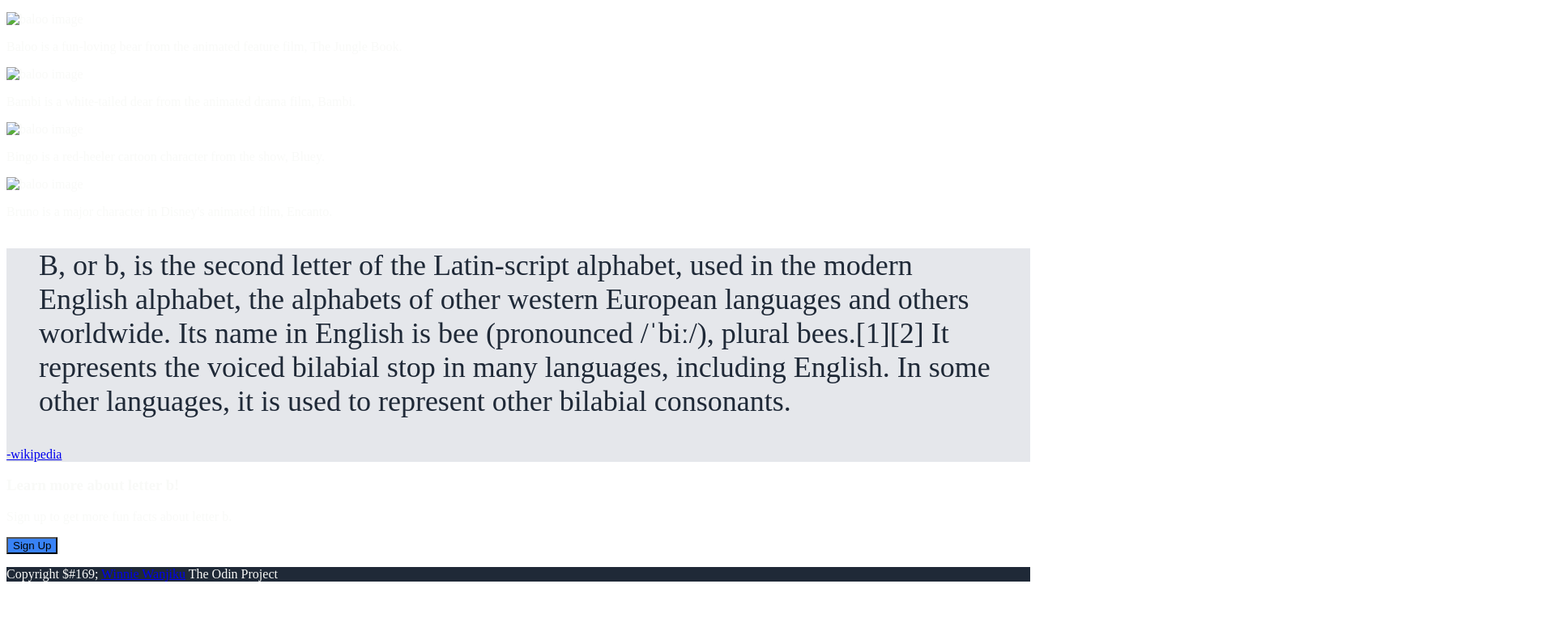
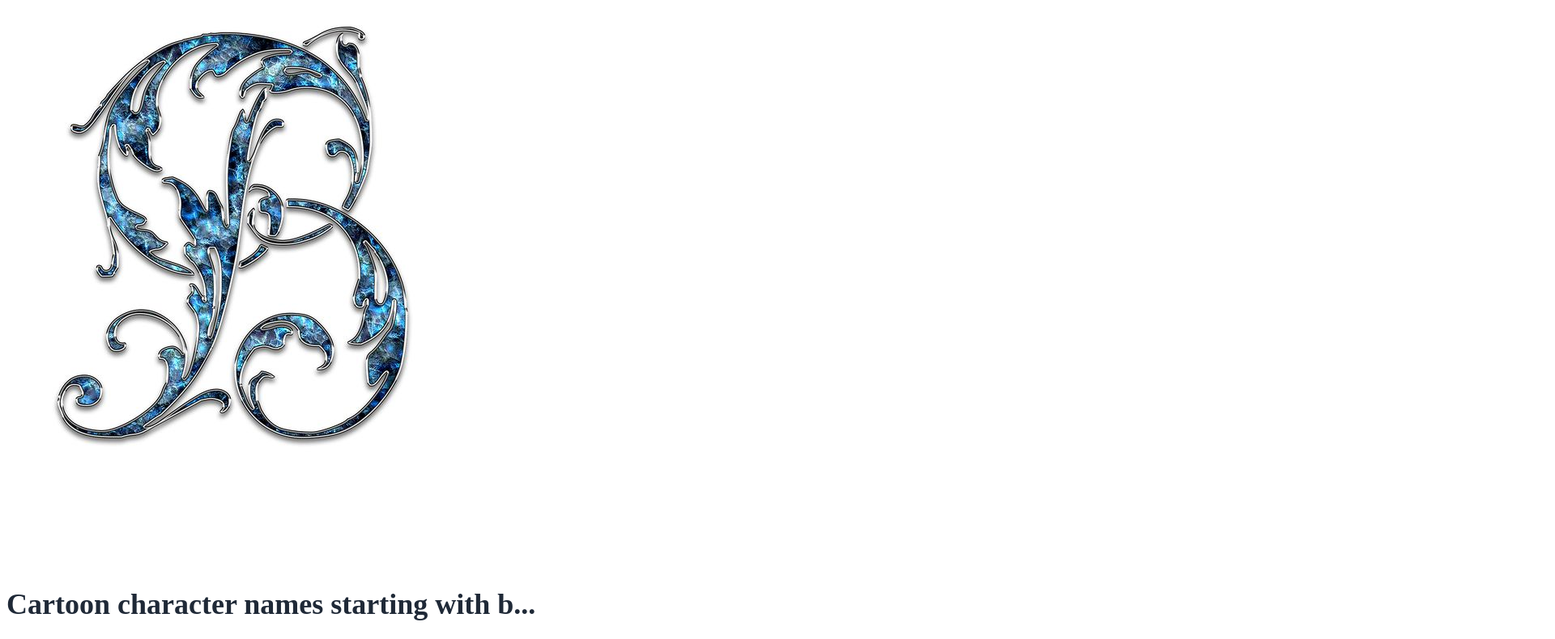
Before and after one commit to WanjikuWanjiku/Odin-Projects, a plain HTML site: page Landing-Page/index.html in a window 1280 px wide. Shown: the part 394-1184 px from the top of the page at 81% size, 1920 px wide, since content can reach past the window. Before the commit the page ends 1129 px from the top, so only its background shows below. Drawn offline with Linux system fonts and the light colour scheme.

Commit message:
Update image source for all images

```diff
--- a/Landing-Page/index.html
+++ b/Landing-Page/index.html
@@ -32,7 +32,7 @@
             </section>
 
             <section id="hero-image">
-                <img href="\Images\letter b blue.jpg" alt="A blue letter b.">
+                <img src="Images/b-blue.jpg" alt="A blue letter b.">
             </section>
 
         </section>
@@ -41,22 +41,22 @@
             <h2>Cartoon character names starting with b...</h2>
             <section class="thumbnail">
                 <section class="thumbnail-one">
-                    <img href="baloo.png" alt="baloo image">
+                    <img src="Images/baloo.png" alt="baloo image">
                     <p>Baloo is a fun-loving bear from the animated feature film, The Jungle Book.</p>
                 </section>
 
                 <section class="thumbnail-two">
-                    <img href="bambi.png" alt="baloo image">
+                    <img src="Images/bambi.png" alt="baloo image">
                     <p>Bambi is a white-tailed dear from the animated drama film, Bambi. </p>
                 </section>
 
                 <section class="thumbnail-three">
-                    <img href="bingo.png" alt="baloo image">
+                    <img src="Images/bingo.png" alt="baloo image">
                     <p>Bingo is a red-heeler cartoon character from the show, Bluey. </p>
                 </section>
 
                 <section class="thumbnail-four">
-                    <img href="bruno.png" alt="baloo image">
+                    <img src="Images/bruno.png" alt="baloo image">
                     <p>Bruno is a major character in Disney's animated film, Encanto. </p>
                 </section>
 
--- a/Landing-Page/styles.css
+++ b/Landing-Page/styles.css
@@ -2,6 +2,7 @@ body {
     color: #F9FAF8;
 }
 
+/* Format the header section to appear horizontally*/
 header, .logo, nav, ul{
     display: flex;
     align-items: center;
@@ -22,7 +23,7 @@ nav li{
 .logo {
     font-size: 24px;
 }
-
+/*End of header section formatting*/
 
 
 header, .hero-section, footer {
```
Also changed, not shown: Landing-Page/Images/b-blue.jpg (renamed from Landing-Page/Images/letter b blue.jpg).
